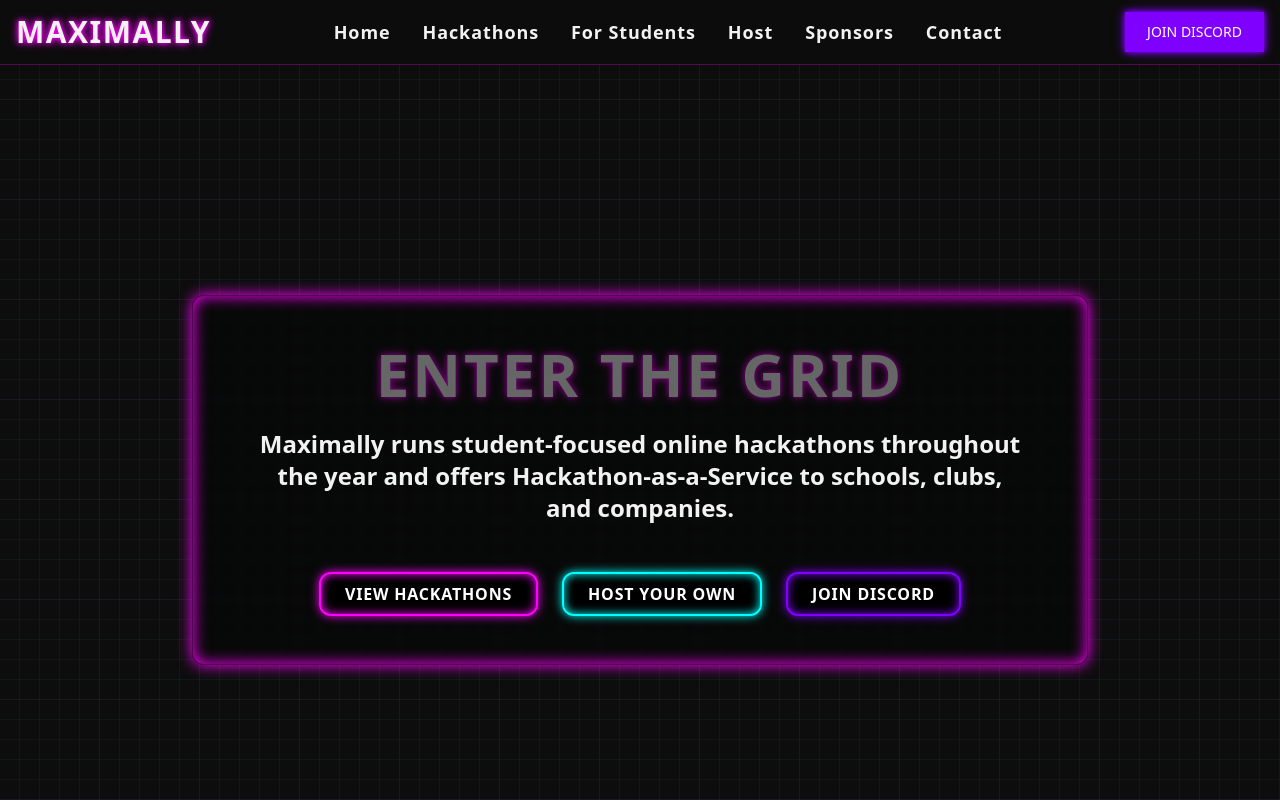
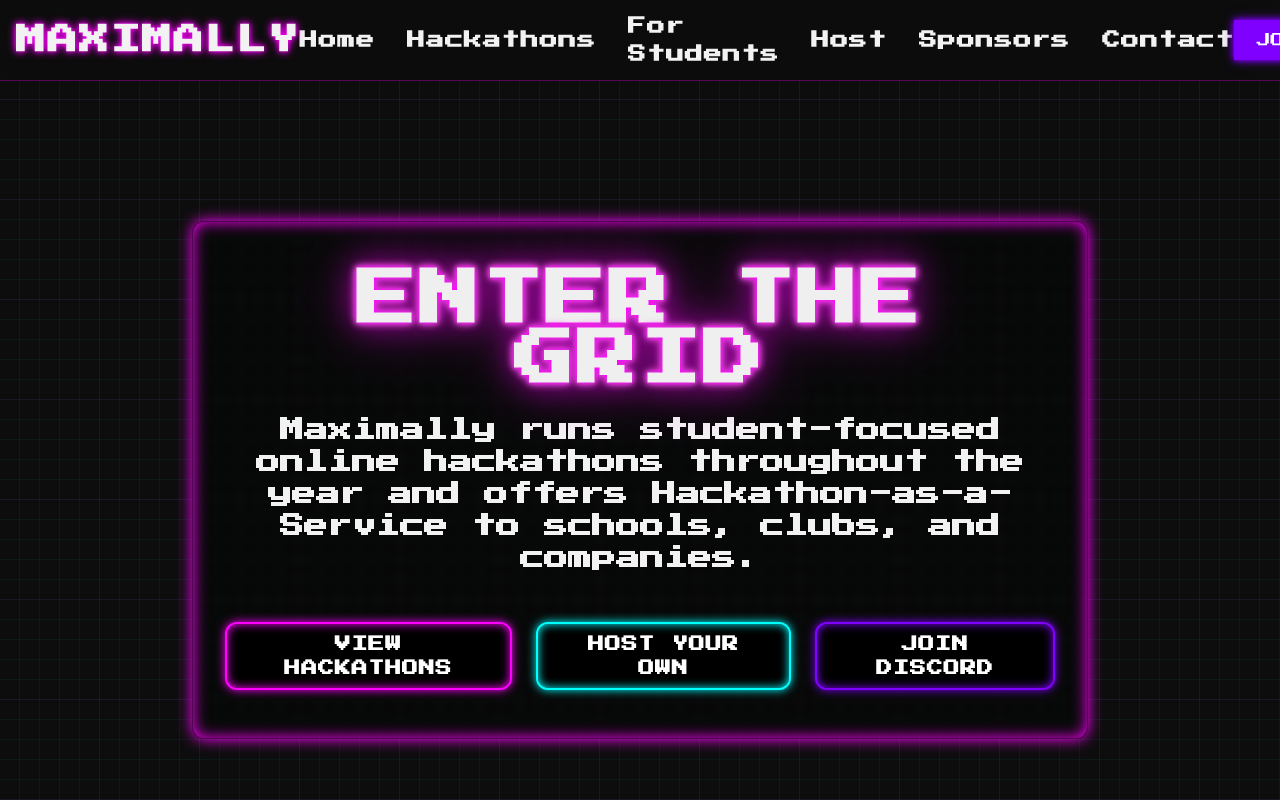
Before and after one commit to maximally0/pixel-power-hackathons, a React (Vite) app: page / in a window 1280 px wide. Shown: the top 800 px of the page. Built offline with nearby package versions, Linux system fonts and the light colour scheme.

Commit message:
Fix: Apply pixel font to all elements
Applies the 'Press Start 2P' font to all elements in the application.

```diff
--- a/index.html
+++ b/index.html
@@ -19,7 +19,7 @@
 
     <link rel="preconnect" href="https://fonts.googleapis.com">
     <link rel="preconnect" href="https://fonts.gstatic.com" crossorigin>
-    <link href="https://fonts.googleapis.com/css2?family=VT323&display=swap" rel="stylesheet">
+    <link href="https://fonts.googleapis.com/css2?family=Press+Start+2P&display=swap" rel="stylesheet">
   </head>
 
   <body>
--- a/src/index.css
+++ b/src/index.css
@@ -57,7 +57,7 @@
   }
 
   h1, h2, h3, h4, h5, h6 {
-    @apply uppercase tracking-wider font-bold;
+    @apply uppercase tracking-wider font-bold font-pixel;
   }
 
   ::selection {
@@ -147,4 +147,5 @@
 
 html {
   scroll-behavior: smooth;
+  font-family: 'Press Start 2P', monospace;
 }
--- a/tailwind.config.ts
+++ b/tailwind.config.ts
@@ -65,7 +65,7 @@ export default {
 				sm: '0.25rem'
 			},
 			fontFamily: {
-				pixel: ['Press Start 2P', 'VT323', 'monospace'],
+				pixel: ['"Press Start 2P"', 'VT323', 'monospace'],
 			},
 			keyframes: {
 				'accordion-down': {
```
